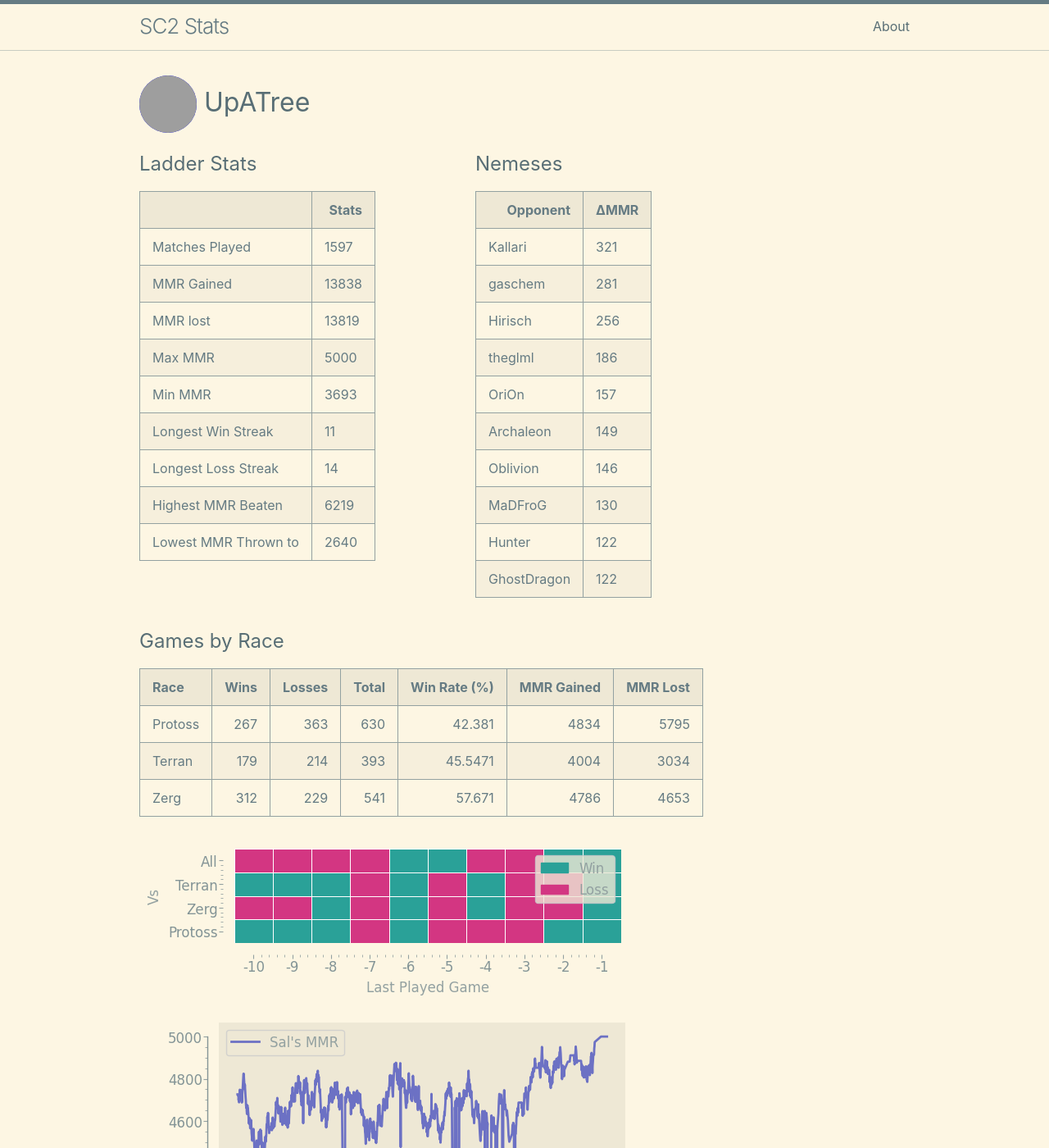
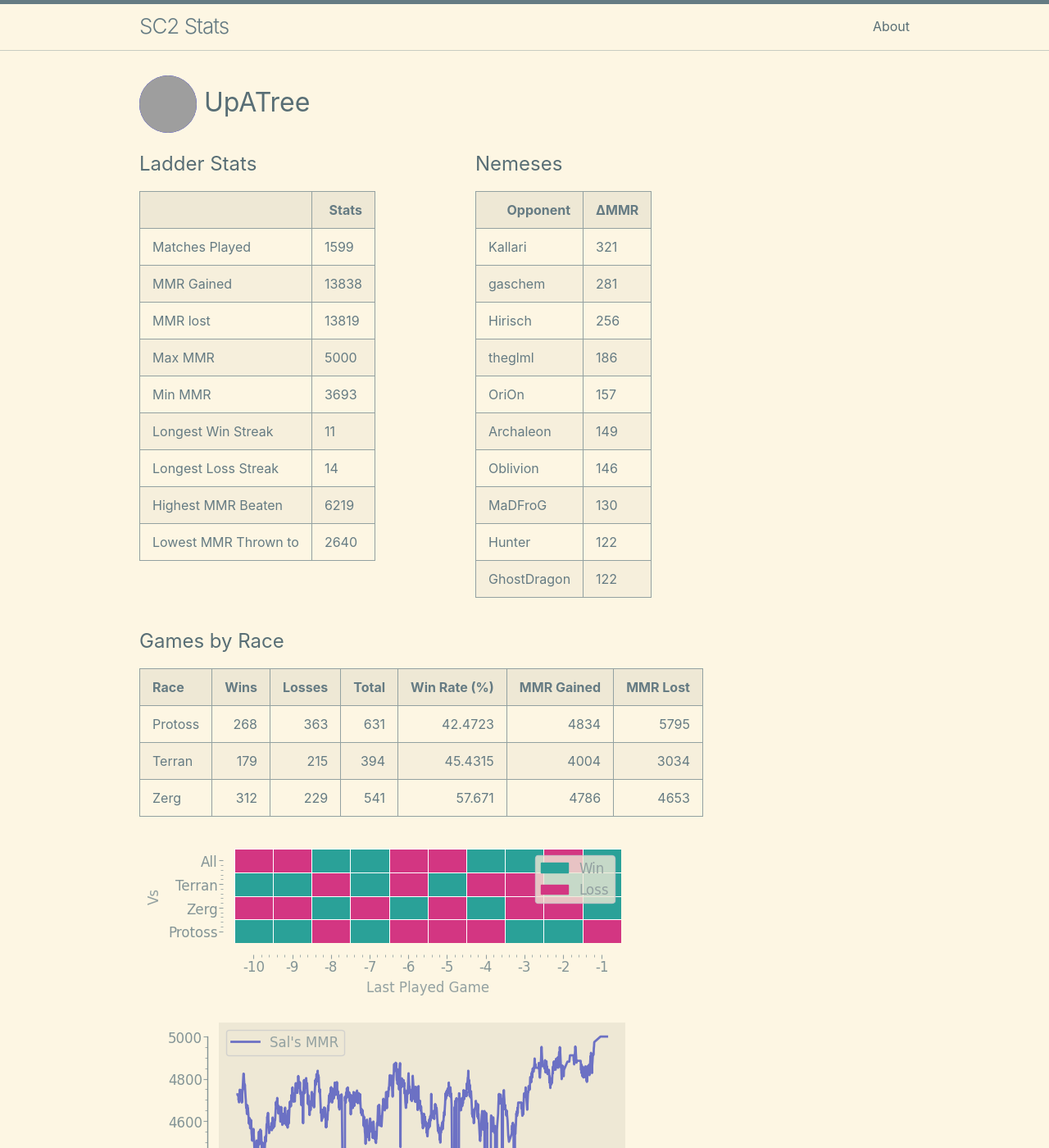
Before and after one commit to kylermurphy/UpATree, a Jekyll site: the page built from docs/index.md, in a window 1280 px wide and 1400 px high. Shown: the whole window at 82% size. Built offline with Jekyll 4.4.1, drawn with Linux system fonts in a browser that asks for light colours; grey boxes are pictures that could not be loaded.

Commit message:
running on push

```diff
--- a/docs/index.md
+++ b/docs/index.md
@@ -18,7 +18,7 @@ layout: home
   <tbody>
     <tr>
       <td>Matches Played</td>
-      <td>1597</td>
+      <td>1599</td>
     </tr>
     <tr>
       <td>MMR Gained</td>
@@ -114,8 +114,8 @@ layout: home
 
 | Race    |   Wins |   Losses |   Total |   Win Rate (%) |   MMR Gained |   MMR Lost |
 |:--------|-------:|---------:|--------:|---------------:|-------------:|-----------:|
-| Protoss |    267 |      363 |     630 |        42.381  |         4834 |       5795 |
-| Terran  |    179 |      214 |     393 |        45.5471 |         4004 |       3034 |
+| Protoss |    268 |      363 |     631 |        42.4723 |         4834 |       5795 |
+| Terran  |    179 |      215 |     394 |        45.4315 |         4004 |       3034 |
 | Zerg    |    312 |      229 |     541 |        57.671  |         4786 |       4653 |
 
 ![Games by Race](./assets/gm_hist.png)
--- a/log.txt
+++ b/log.txt
@@ -752,3 +752,4 @@ Writing a log file 2025-03-30 19:29:43.
 Writing a log file 2025-03-30 19:47:49.
 Writing a log file 2025-03-30 20:24:00.
 Writing a log file 2025-03-30 20:48:16.
+Writing a log file 2025-03-30 21:20:23.
```
Also changed, not shown: docs/assets/MMR.png, docs/assets/daily.png, docs/assets/gm_hist.png, docs/assets/r_wrt.png, 1 other file.
